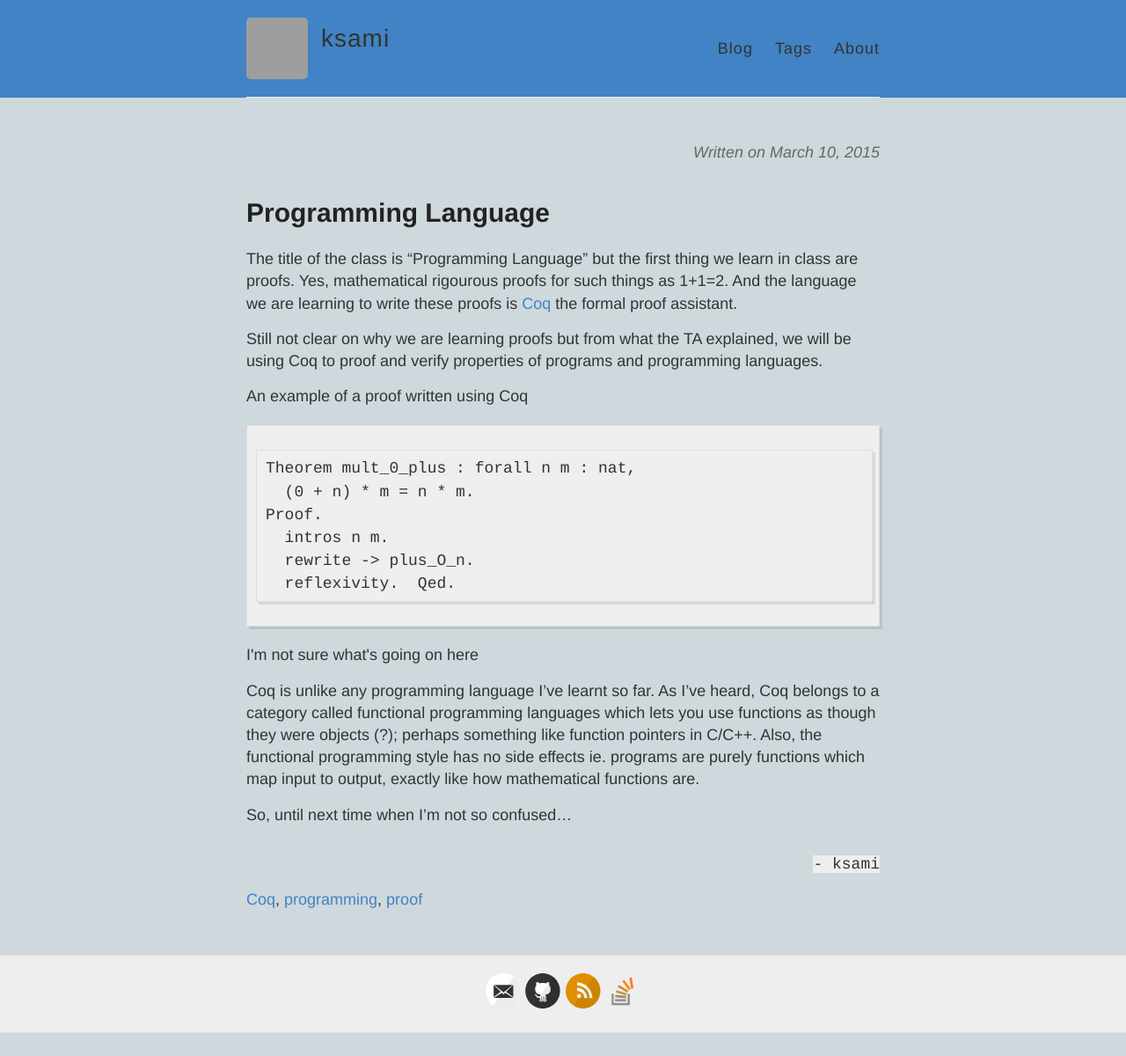
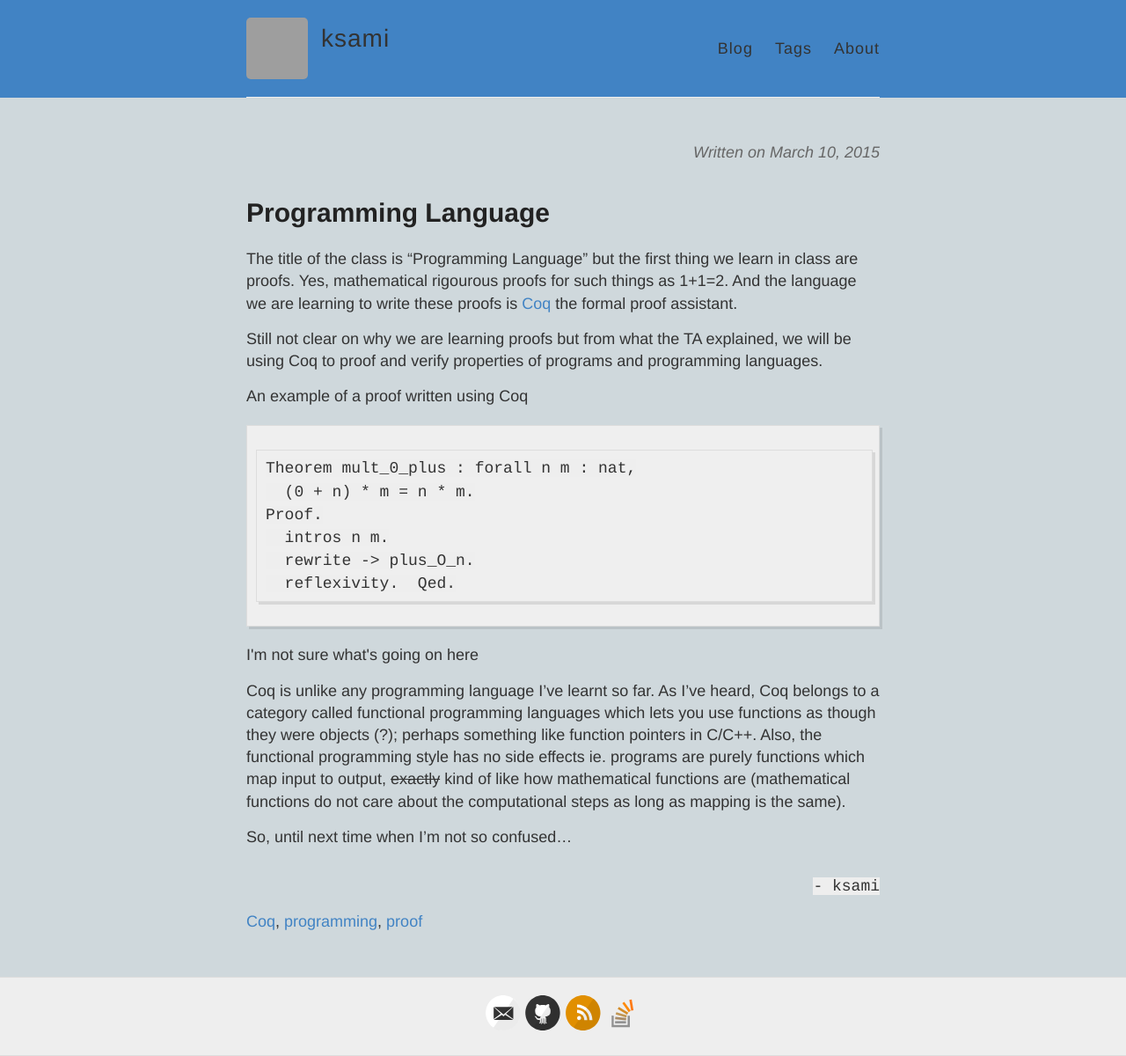
Before and after one commit to ksami/ksami.github.io, a Jekyll site: the page built from _posts/2015-03-10-Programming-Language.md, in a window 1280 px wide. Shown: the whole page at 88% size. Built offline with Jekyll 4.4.1, drawn with Linux system fonts in a browser that asks for light colours; Markdown is read by kramdown in place of the engine named in the settings; comment, search, counter and statistics services are not loaded; before the commit the page ends 1174 px from its top, so only the background shows below that; grey boxes are pictures that could not be loaded.

Commit message:
edit mathematical funciton

````diff
--- a/_posts/2015-03-10-Programming-Language.md
+++ b/_posts/2015-03-10-Programming-Language.md
@@ -21,6 +21,6 @@ Proof.
 ```
 <caption>I'm not sure what's going on here</caption>
 
-Coq is unlike any programming language I've learnt so far. As I've heard, Coq belongs to a category called functional programming languages which lets you use functions as though they were objects (?); perhaps something like function pointers in C/C++. Also, the functional programming style has no side effects ie. programs are purely functions which map input to output, exactly like how mathematical functions are.
+Coq is unlike any programming language I've learnt so far. As I've heard, Coq belongs to a category called functional programming languages which lets you use functions as though they were objects (?); perhaps something like function pointers in C/C++. Also, the functional programming style has no side effects ie. programs are purely functions which map input to output, ~~exactly~~ kind of like how mathematical functions are (mathematical functions do not care about the computational steps as long as mapping is the same).
 
 So, until next time when I'm not so confused...
````
